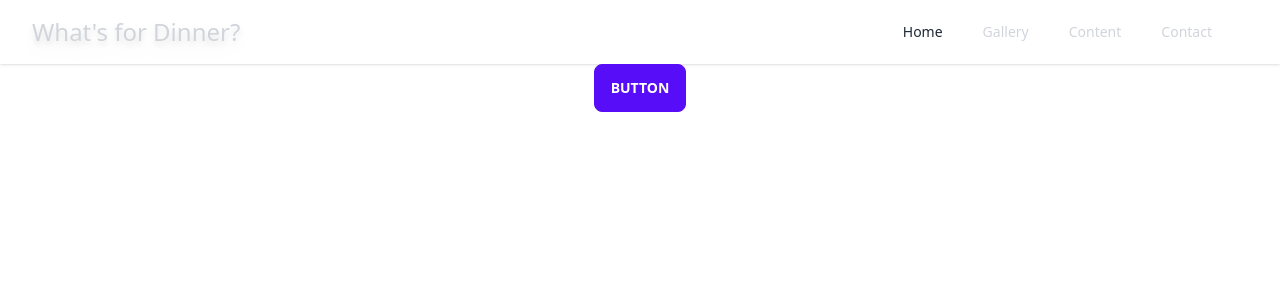
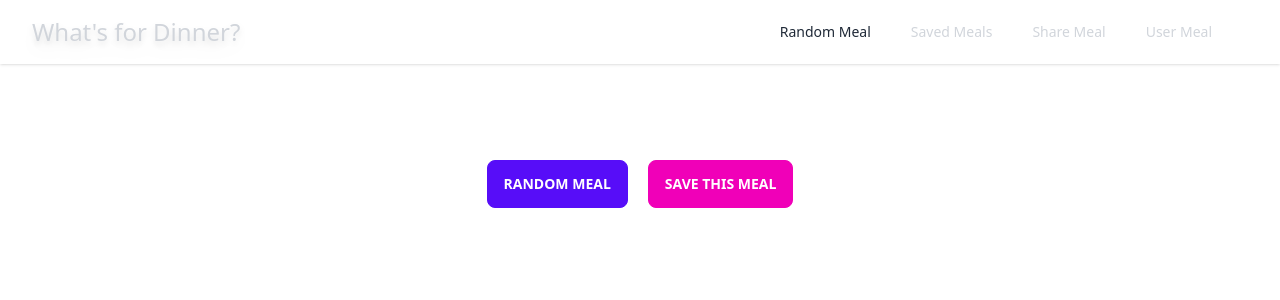
Before and after one commit to TFuray/random-meal-vite, a React (Vite) app in the folder frontend/: page / in a window 1280 px wide. Shown: the top 300 px of the page. Built offline with nearby package versions, Linux system fonts and the light colour scheme; a web font is replaced by a local one.

Commit message:
button work

```diff
--- a/frontend/src/components/dashboardComps/ButtonRandomMeal.jsx
+++ b/frontend/src/components/dashboardComps/ButtonRandomMeal.jsx
@@ -3,7 +3,7 @@ const ButtonRandomMeal = ({onClick}) => {
   return (
     <div className="flex justify-center space-x-2">
       <button type="button" onClick={()=>onClick()} className="btn btn-primary">
-        Button
+        Random Meal
       </button>
     </div>
 
--- /dev/null
+++ b/frontend/src/components/dashboardComps/ButtonSave.jsx
@@ -0,0 +1,10 @@
+
+const ButtonSave = () => {
+  return (
+    <button className="btn btn-secondary flex justify-center space-x-2 ml-5">
+      Save This Meal
+    </button>
+  )
+}
+
+export default ButtonSave
--- a/frontend/src/components/dashboardComps/DisplayMeal.jsx
+++ b/frontend/src/components/dashboardComps/DisplayMeal.jsx
@@ -10,7 +10,7 @@ const DisplayMeal = ({ randomMeal }) => {
           return (
             <div>
               <ul className="grid grid-cols-4 place-items-center">
-                <li className="grid col-span-4 place-content-center" key={idMeal}><h2 className="grid place-content-center text-3xl mb-5 mt-5 font-semibold">{strMeal}:</h2> <img className="" style={{ width: '350px' }} src={strMealThumb} alt="meal thumbnail" />
+                <li className="grid col-span-4 place-content-center" key={idMeal}><h2 className="grid place-content-center text-3xl mb-5 mt-5 font-semibold">{strMeal}:</h2> <img className="mb-5" style={{ width: '350px' }} src={strMealThumb} alt="meal thumbnail" />
                 </li>
 
                 <li className="grid w-1/2 "><span className="font-bold grid">{strIngredient1}</span> {strMeasure1}</li>
@@ -34,7 +34,8 @@ const DisplayMeal = ({ randomMeal }) => {
                 <li className="grid w-1/2 "><span className="font-bold grid">{strIngredient19}</span> {strMeasure19}</li>
                 <li className="grid w-1/2 "><span className="font-bold grid">{strIngredient20}</span> {strMeasure20}</li>
               </ul>
-                <p className="text-center w-1/3 ml-1/3">{strInstructions}</p>
+                <h2 className="text-center font-bold text-2xl my-8 w-1/2 mx-auto">Instructions</h2>
+                <p className="text-center w-3/5 mx-auto mb-5">{strInstructions}</p>
             </div>
           )
         })}
--- a/frontend/src/components/generalComps/Header.jsx
+++ b/frontend/src/components/generalComps/Header.jsx
@@ -21,16 +21,16 @@ const Header = () => {
                 <div className="hidden md:block">
                   <div className="flex items-baseline ml-10 space-x-4">
                     <a className="text-gray-800 dark:text-white  hover:text-gray-800 dark:hover:text-white px-3 py-2 rounded-md text-sm font-medium" href="/#">
-                      Home
+                      Random Meal
                     </a>
                     <a className="text-gray-300  hover:text-gray-800 dark:hover:text-white px-3 py-2 rounded-md text-sm font-medium" href="/#">
-                      Gallery
+                      Saved Meals
                     </a>
                     <a className="text-gray-300  hover:text-gray-800 dark:hover:text-white px-3 py-2 rounded-md text-sm font-medium" href="/#">
-                      Content
+                      Share Meal
                     </a>
                     <a className="text-gray-300  hover:text-gray-800 dark:hover:text-white px-3 py-2 rounded-md text-sm font-medium" href="/#">
-                      Contact
+                      User Meal
                     </a>
                   </div>
                 </div>
@@ -52,16 +52,16 @@ const Header = () => {
           <div className="md:hidden">
             <div className="px-2 pt-2 pb-3 space-y-1 sm:px-3">
               <a className="text-gray-300 hover:text-gray-800 dark:hover:text-white block px-3 py-2 rounded-md text-base font-medium" href="/#">
-                Home
+                Random Meal
               </a>
               <a className="text-gray-800 dark:text-white block px-3 py-2 rounded-md text-base font-medium" href="/#">
-                Gallery
+                Saved Meals
               </a>
               <a className="text-gray-300 hover:text-gray-800 dark:hover:text-white block px-3 py-2 rounded-md text-base font-medium" href="/#">
-                Content
+                Share Meal
               </a>
               <a className="text-gray-300 hover:text-gray-800 dark:hover:text-white block px-3 py-2 rounded-md text-base font-medium" href="/#">
-                Contact
+                User Meals
               </a>
             </div>
           </div>
--- a/frontend/src/pages/Dashboard.jsx
+++ b/frontend/src/pages/Dashboard.jsx
@@ -6,6 +6,7 @@ import Header from '../components/generalComps/Header';
 import ButtonRandomMeal from '../components/dashboardComps/ButtonRandomMeal';
 import DisplayMeal from '../components/dashboardComps/DisplayMeal';
 import DisplayIngredients from '../components/dashboardComps/DisplayIngredients';
+import ButtonSave from '../components/dashboardComps/ButtonSave';
 
 const Dashboard = () => {
   const [randomMeal, setRandomMeal] = useState([]);
@@ -38,10 +39,11 @@ const Dashboard = () => {
            randomMeal={randomMeal}
           />
         </div>
-        <div>
+        <div className='flex justify-center mt-24'>
           <ButtonRandomMeal
             onClick={onClick}
           />
+          <ButtonSave />
         </div>
       </section>
     </div>
```
